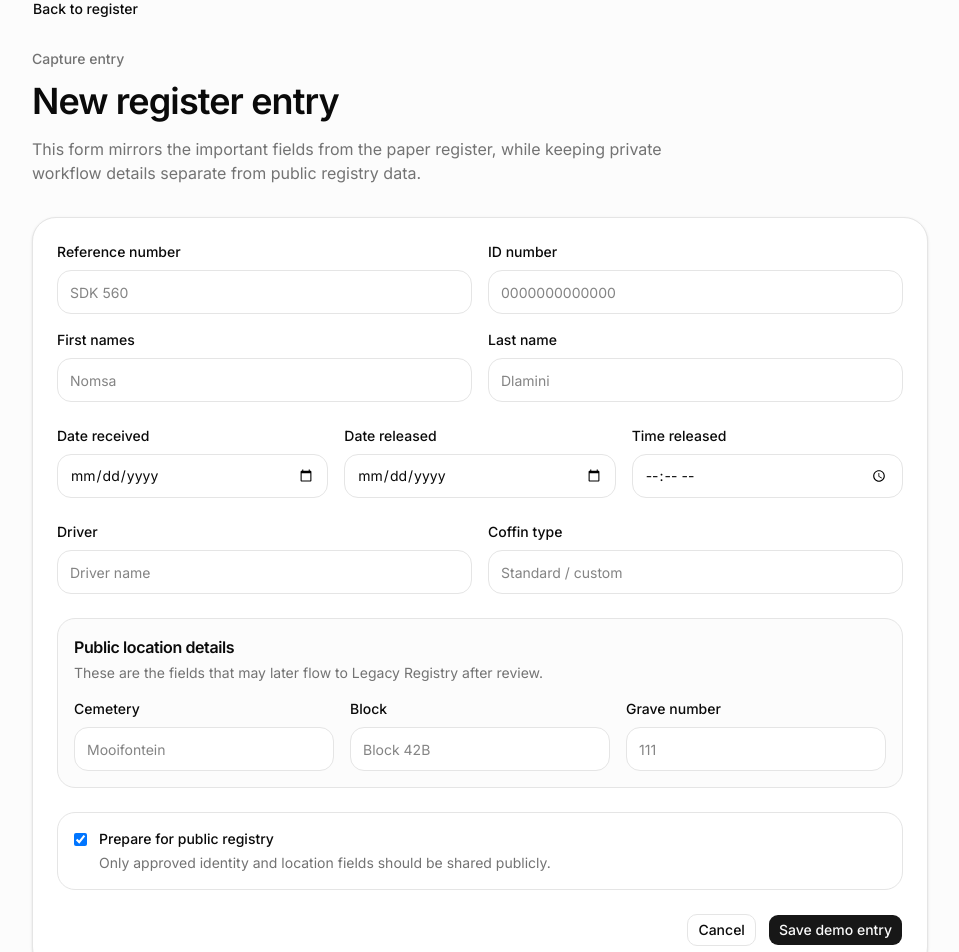
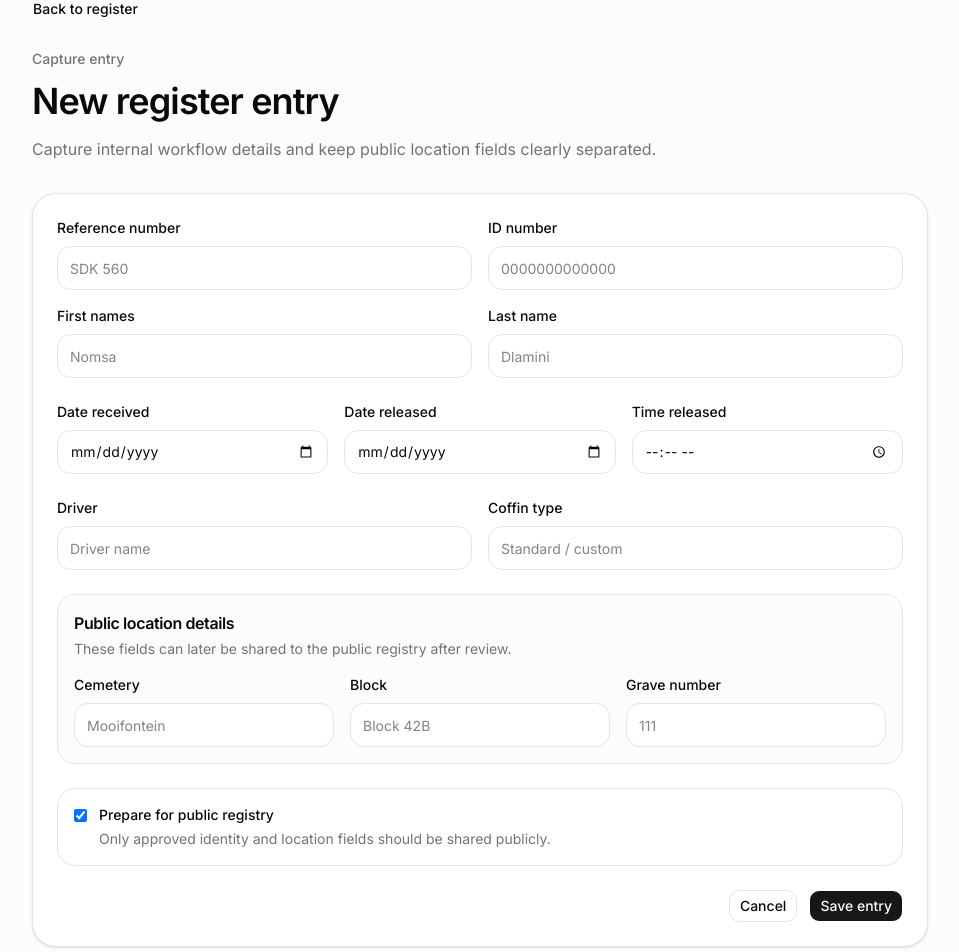
Before and after one commit to SentinelDeveloper0850/legacy-registry-website, a Next.js app: page /undertaker/mortuary-register/new in a window 1280 px wide. Shown: the part 120-1072 px from the top of the page, without its empty margins (160-1119 px from the left). Built offline with nearby package versions, Linux system fonts and the light colour scheme.

Commit message:
Wire register form to create action

```diff
--- a/app/undertaker/mortuary-register/new/page.tsx
+++ b/app/undertaker/mortuary-register/new/page.tsx
@@ -1,6 +1,7 @@
 import Link from "next/link"
 
 import { Button } from "@/components/ui/button"
+import { createRegisterEntry } from "../actions"
 
 export default function NewRegisterEntryPage() {
   return (
@@ -13,16 +14,16 @@ export default function NewRegisterEntryPage() {
           <p className="text-sm font-medium text-muted-foreground">Capture entry</p>
           <h1 className="mt-3 text-4xl font-semibold tracking-tight">New register entry</h1>
           <p className="mt-4 max-w-2xl text-muted-foreground">
-            This form mirrors the important fields from the paper register, while keeping private workflow details separate from public registry data.
+            Capture internal workflow details and keep public location fields clearly separated.
           </p>
         </div>
 
-        <form className="grid gap-6 rounded-[1.5rem] border bg-card p-6 shadow-sm">
+        <form action={createRegisterEntry} className="grid gap-6 rounded-[1.5rem] border bg-card p-6 shadow-sm">
           <div className="grid gap-4 sm:grid-cols-2">
-            <Field label="Reference number" name="reference" placeholder="SDK 560" />
+            <Field label="Reference number" name="reference" placeholder="SDK 560" required />
             <Field label="ID number" name="idNumber" placeholder="0000000000000" />
-            <Field label="First names" name="firstNames" placeholder="Nomsa" />
-            <Field label="Last name" name="lastName" placeholder="Dlamini" />
+            <Field label="First names" name="firstNames" placeholder="Nomsa" required />
+            <Field label="Last name" name="lastName" placeholder="Dlamini" required />
           </div>
 
           <div className="grid gap-4 sm:grid-cols-3">
@@ -39,7 +40,7 @@ export default function NewRegisterEntryPage() {
           <div className="rounded-2xl border bg-muted/30 p-4">
             <h2 className="font-semibold tracking-tight">Public location details</h2>
             <p className="mt-1 text-sm text-muted-foreground">
-              These are the fields that may later flow to Legacy Registry after review.
+              These fields can later be shared to the public registry after review.
             </p>
             <div className="mt-4 grid gap-4 sm:grid-cols-3">
               <Field label="Cemetery" name="cemetery" placeholder="Mooifontein" />
@@ -62,7 +63,7 @@ export default function NewRegisterEntryPage() {
             <Button variant="outline" type="button" asChild>
               <Link href="/undertaker/mortuary-register">Cancel</Link>
             </Button>
-            <Button type="button">Save demo entry</Button>
+            <Button type="submit">Save entry</Button>
           </div>
         </form>
       </div>
@@ -70,7 +71,7 @@ export default function NewRegisterEntryPage() {
   )
 }
 
-function Field({ label, name, type = "text", placeholder }: { label: string; name: string; type?: string; placeholder?: string }) {
+function Field({ label, name, type = "text", placeholder, required = false }: { label: string; name: string; type?: string; placeholder?: string; required?: boolean }) {
   return (
     <div className="grid gap-2">
       <label htmlFor={name} className="text-sm font-medium">
@@ -81,6 +82,7 @@ function Field({ label, name, type = "text", placeholder }: { label: string; nam
         name={name}
         type={type}
         placeholder={placeholder}
+        required={required}
         className="h-11 rounded-xl border bg-background px-3 text-sm outline-none transition focus:border-ring focus:ring-3 focus:ring-ring/20"
       />
     </div>
```
